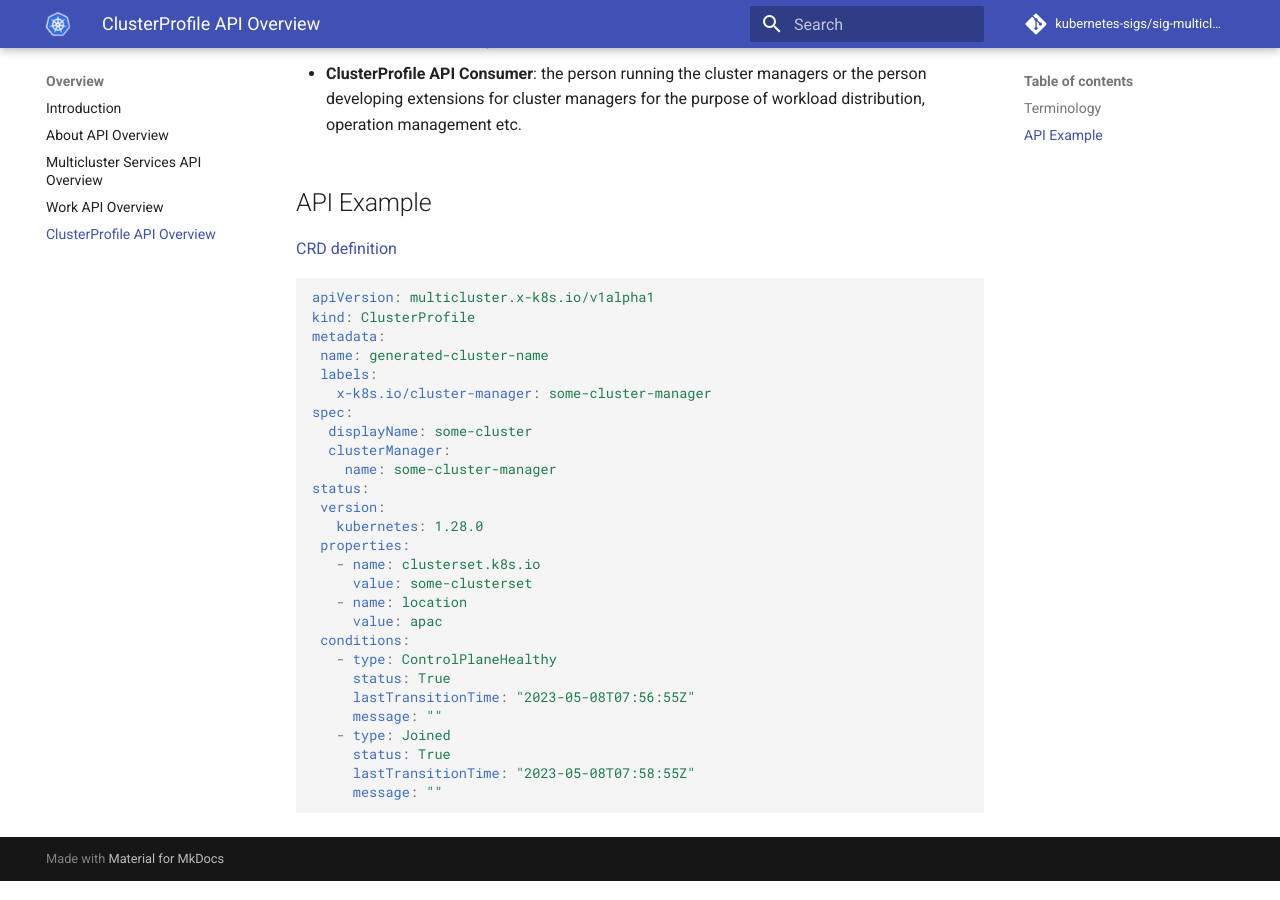
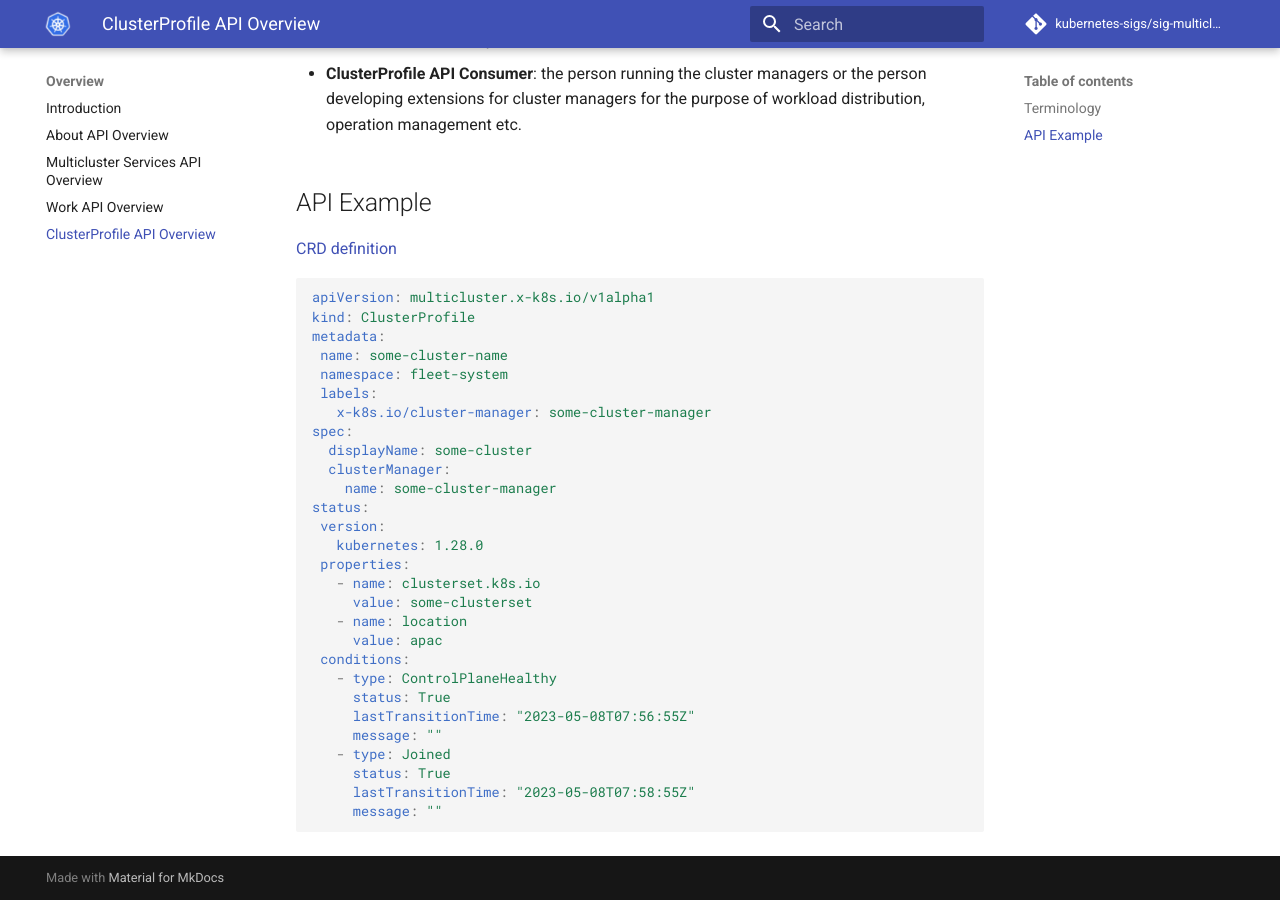
Before and after one commit to kubernetes-sigs/sig-multicluster-site, an MkDocs documentation site: the page built from site-src/concepts/cluster-profile-api.md, in a window 1280 px wide and 900 px high, scrolled down 945 px. Built offline with MkDocs 1.6.1 and Material for MkDocs 9.7.7, drawn with Linux system fonts in a browser that asks for light colours; comment, search, counter and statistics services are not loaded.

Commit message:
address comment

```diff
--- a/site-src/concepts/cluster-profile-api.md
+++ b/site-src/concepts/cluster-profile-api.md
@@ -34,7 +34,8 @@ a [ClusterSet](../api-types/cluster-set.md). A cluster inventory is considered a
 apiVersion: multicluster.x-k8s.io/v1alpha1
 kind: ClusterProfile
 metadata:
- name: generated-cluster-name
+ name: some-cluster-name
+ namespace: fleet-system
  labels:
    x-k8s.io/cluster-manager: some-cluster-manager
 spec:
```
